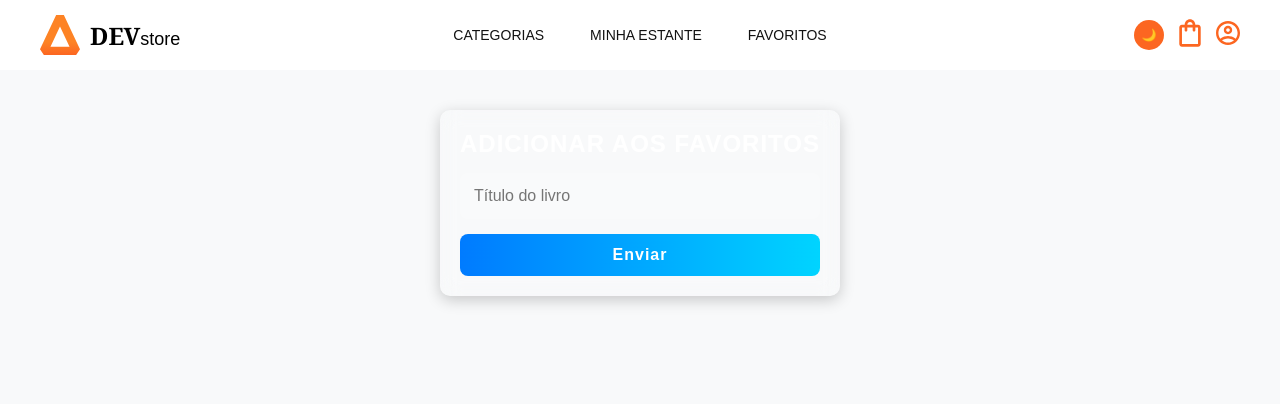
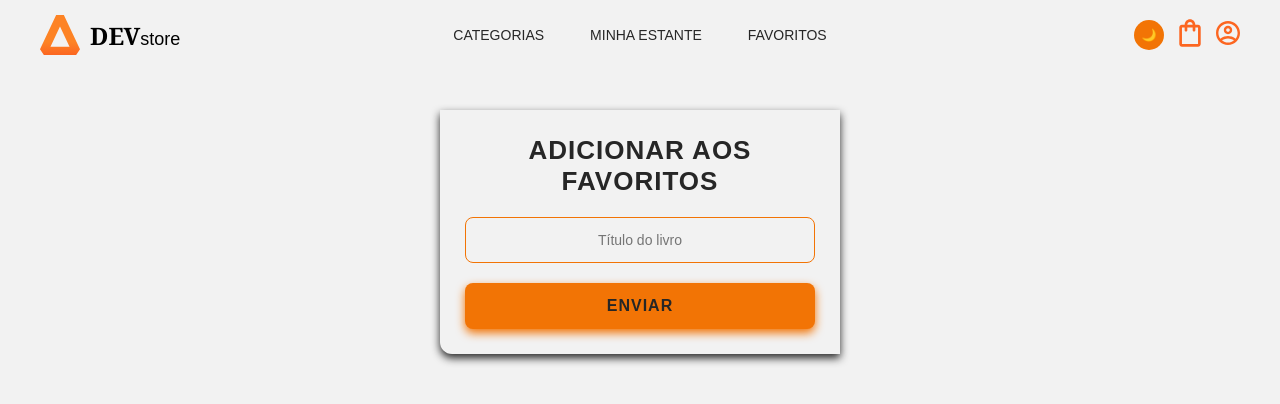
Before and after one commit to kessillychiachio/DEVStore, a React (Create React App) app in the folder devstore/: page /Favoritos in a window 1280 px wide. Shown: the top 404 px of the page. Built offline with nearby package versions, Linux system fonts and the light colour scheme.

Commit message:
ajustes no tema

```diff
--- a/devstore/src/Assets/theme.js
+++ b/devstore/src/Assets/theme.js
@@ -1,17 +1,17 @@
 export const lightTheme = {
-  primary: "#FC6621",
-  secondary: "#FF8C42",
-  tertiary: "#FFD2A5",
-  navBackground: "#ffffff",  // Fundo claro da Navbar
-  text: "#121212", // Texto escuro no modo claro
-  background: "#f8f9fa", // Fundo do site
+  primary: "#F27405",
+  secondary: "#F28705",
+  background: "#F2F2F2",
+  text: "#262626",
+  textSecondary: "#595859",
+  border: "#F27405",
 };
 
 export const darkTheme = {
-  primary: "#FC6621",
-  secondary: "#FF8C42",
-  tertiary: "#FFD2A5",
-  navBackground: "#1E1E1E",  // Fundo escuro da Navbar
-  text: "#ffffff", // Texto claro no modo escuro
-  background: "#121212", // Fundo do site
+  primary: "#F27405",
+  secondary: "#F28705",
+  background: "#262626",
+  text: "#F2F2F2",
+  textSecondary: "#BFBFBF",
+  border: "#F27405",
 };
--- a/devstore/src/Components/BookCard.js
+++ b/devstore/src/Components/BookCard.js
@@ -1,50 +1,43 @@
 import styled from "styled-components";
+import Button from "./Button";
 
 const Card = styled.div`
-  background: rgba(255, 255, 255, 0.1);
-  border-radius: 8px;
-  padding: 10px;
+  background: ${(props) => props.theme.secondary};
+  border-radius: 10px;
+  padding: 15px;
   text-align: center;
-  width: 200px;
-  transition: transform 0.3s ease-in-out;
-  backdrop-filter: blur(10px);
+  width: 220px;
+  transition: transform 0.3s ease-in-out, box-shadow 0.3s ease-in-out;
+  backdrop-filter: blur(12px);
   cursor: pointer;
+  border: 1px solid ${(props) => props.theme.border};
 
   &:hover {
     transform: scale(1.05);
-    box-shadow: 0px 0px 10px rgba(255, 255, 255, 0.2);
+    box-shadow: 0px 0px 12px ${(props) => props.theme.primary};
+    background: ${(props) => props.theme.secondary};
   }
 
   img {
     width: 100%;
-    border-radius: 5px;
+    border-radius: 8px;
   }
 
   h3 {
-    color: white;
+    color: ${(props) => props.theme.text};
     font-size: 16px;
-    margin-top: 5px;
+    font-weight: bold;
+    margin-top: 10px;
   }
 
   p {
-    color: #ccc;
-    font-size: 12px;
+    color: ${(props) => props.theme.textSecondary};
+    font-size: 14px;
     margin-top: 5px;
   }
 
   button {
-    background: linear-gradient(90deg, #007bff, #00d4ff);
-    color: white;
-    padding: 5px 10px;
-    border: none;
-    border-radius: 5px;
-    cursor: pointer;
-    font-size: 12px;
-    margin-top: 5px;
-
-    &:hover {
-      background: linear-gradient(90deg, #0056b3, #0097e6);
-    }
+    margin-top: 10px;
   }
 `;
 
@@ -54,7 +47,7 @@ function BookCard({ book, onClick }) {
       <img src={book.image} alt={book.title} />
       <h3>{book.title}</h3>
       <p>{book.description}</p>
-      <button>Ver detalhes</button>
+      <Button>Ver detalhes</Button>
     </Card>
   );
 }
--- /dev/null
+++ b/devstore/src/Components/Button.js
@@ -0,0 +1,23 @@
+import styled from "styled-components";
+
+const Button = styled.button`
+  background: ${(props) => props.theme.background};
+  color: ${(props) => props.theme.text};
+  padding: 14px 20px;
+  border: none;
+  cursor: pointer;
+  border-radius: 8px;
+  font-size: 16px;
+  font-weight: bold;
+  transition: 0.4s;
+  text-transform: uppercase;
+  box-shadow: 0px 4px 12px ${(props) => props.theme.secondary};
+
+  &:hover {
+    transform: scale(1.08);
+    background: ${(props) => props.theme.secondary};
+    box-shadow: 0px 0px 20px ${(props) => props.theme.primary};
+  }
+`;
+
+export default Button;
--- a/devstore/src/Components/Formulario.js
+++ b/devstore/src/Components/Formulario.js
@@ -4,38 +4,40 @@ import { Title } from "./Title";
 const FormContainer = styled.form`
   display: flex;
   flex-direction: column;
-  gap: 15px;
+  gap: 20px;
   max-width: 400px;
   margin: 40px auto;
-  background: rgba(255, 255, 255, 0.1);
-  padding: 20px;
-  border-radius: 10px;
-  box-shadow: 0px 4px 15px rgba(0, 0, 0, 0.2);
+  background: ${(props) => props.theme.background};
+  padding: 25px;
+  border-radius: 0 0 0 12px;
+  box-shadow: 0px 4px 8px ${(props) => props.theme.text};
   backdrop-filter: blur(10px);
   text-align: center;
+  transition: background 0.3s ease-in-out, box-shadow 0.3s ease-in-out;
 `;
 
 const Input = styled.input`
-  padding: 12px;
-  border: 2px solid transparent;
+  padding: 14px;
+  border: 1px solid ${(props) => props.theme.border};
   border-radius: 8px;
   outline: none;
-  font-size: 16px;
+  font-size: 14px;
   transition: 0.3s;
-  background: rgba(255, 255, 255, 0.1);
-  color: #fff;
+  background: ${(props) => props.theme.background};
+  color: ${(props) => props.theme.text};
+  text-align: center;
 
   &:focus {
-    border-color: #00d4ff;
-    box-shadow: 0px 0px 10px rgba(0, 212, 255, 0.8);
-    background: rgba(255, 255, 255, 0.2);
+    border-color: ${(props) => props.theme.primary};
+    box-shadow: 0px 0px 10px ${(props) => props.theme.primary};
+    background: ${(props) => props.theme.secondary};
   }
 `;
 
 const Button = styled.button`
-  background: linear-gradient(90deg, #007bff, #00d4ff);
-  color: white;
-  padding: 12px;
+  background: ${(props) => props.theme.primary};
+  color: ${(props) => props.theme.text};
+  padding: 14px;
   border: none;
   cursor: pointer;
   border-radius: 8px;
@@ -43,23 +45,23 @@ const Button = styled.button`
   font-weight: bold;
   transition: 0.3s;
   letter-spacing: 1px;
+  text-transform: uppercase;
+  box-shadow: 0px 4px 10px ${(props) => props.theme.primary};
 
   &:hover {
     transform: scale(1.05);
-    background: linear-gradient(90deg, #0056b3, #0097e6);
-    box-shadow: 0px 0px 15px rgba(0, 212, 255, 0.8);
+    background: ${(props) => props.theme.secondary};
+    box-shadow: 0px 0px 12px ${(props) => props.theme.secondary};
   }
 `;
 
-function Formulario({ titulo, campos = [], onSubmit }) { // 👈 Aqui garantimos que `campos` sempre será um array
+function Formulario({ titulo, campos = [], onSubmit }) {
   return (
     <FormContainer onSubmit={onSubmit}>
-      <Title text={titulo} size="24px" color="#fff" uppercase />
-
+      <Title text={titulo} size="26px" color="inherit" uppercase />
       {campos.map((campo, index) => (
         <Input key={index} type="text" placeholder={campo} required />
       ))}
-
       <Button type="submit">Enviar</Button>
     </FormContainer>
   );
--- a/devstore/src/Components/NavBar.js
+++ b/devstore/src/Components/NavBar.js
@@ -10,8 +10,8 @@ const Nav = styled.nav`
   justify-content: space-between;
   align-items: center;
   padding: 15px 40px;
-  background-color: ${(props) => props.theme.navBackground}; /* Agora a cor muda dinamicamente */
-  transition: background 0.3s ease-in-out; /* Animação suave ao trocar de tema */
+  background-color: ${(props) => props.theme.navBackground};
+  transition: background 0.3s ease-in-out;
 `;
 
 const LogoWrapper = styled.div`
--- a/devstore/src/Components/SearchBar.js
+++ b/devstore/src/Components/SearchBar.js
@@ -10,36 +10,44 @@ const SearchContainer = styled.div`
   margin: 20px auto;
   max-width: 600px;
   padding: 20px;
-  background: rgba(255, 255, 255, 0.1);
+  background: ${(props) => props.theme.background};
+  border: 1px solid ${(props) => props.theme.border};
   border-radius: 10px;
-  backdrop-filter: blur(10px);
+  backdrop-filter: blur(8px);
+  transition: background 0.3s ease-in-out, border 0.3s ease-in-out;
 `;
 
 const Title = styled.h2`
   font-size: 22px;
   font-weight: bold;
-  color: white;
+  color: ${(props) => props.theme.text};
   margin: 0;
 `;
 
 const Subtitle = styled.p`
   font-size: 16px;
-  color: #ccc;
+  color: ${(props) => props.theme.textSecondary};
   margin: 5px 0 15px 0;
 `;
 
 const SearchInput = styled.input`
   width: 100%;
   padding: 12px;
-  border: none;
+  border: 2px solid ${(props) => props.theme.border};
   border-radius: 5px;
   outline: none;
   font-size: 16px;
-  background: rgba(255, 255, 255, 0.2);
-  color: white;
+  background: ${(props) => props.theme.background};
+  color: ${(props) => props.theme.text};
+  transition: border 0.3s ease-in-out, box-shadow 0.3s ease-in-out;
 
   &::placeholder {
-    color: #ccc;
+    color: ${(props) => props.theme.textSecondary};
+  }
+
+  &:focus {
+    border-color: ${(props) => props.theme.primary};
+    box-shadow: 0px 0px 8px ${(props) => props.theme.primary};
   }
 `;
 
@@ -52,22 +60,24 @@ const ResultsContainer = styled.div`
 `;
 
 const BookCard = styled.div`
-  background: rgba(255, 255, 255, 0.1);
+  background: ${(props) => props.theme.secondary};
   border-radius: 8px;
   padding: 10px;
   text-align: center;
   width: 120px;
-  transition: transform 0.3s ease-in-out;
+  transition: transform 0.3s ease-in-out, background 0.3s ease-in-out;
   backdrop-filter: blur(10px);
   cursor: pointer;
+  border: 1px solid ${(props) => props.theme.border};
 
   &:hover {
     transform: scale(1.05);
+    background: ${(props) => props.theme.primary};
   }
 `;
 
 const BookTitle = styled.p`
-  color: white;
+  color: ${(props) => props.theme.text};
   font-size: 14px;
   font-weight: bold;
   margin-bottom: 5px;
```
